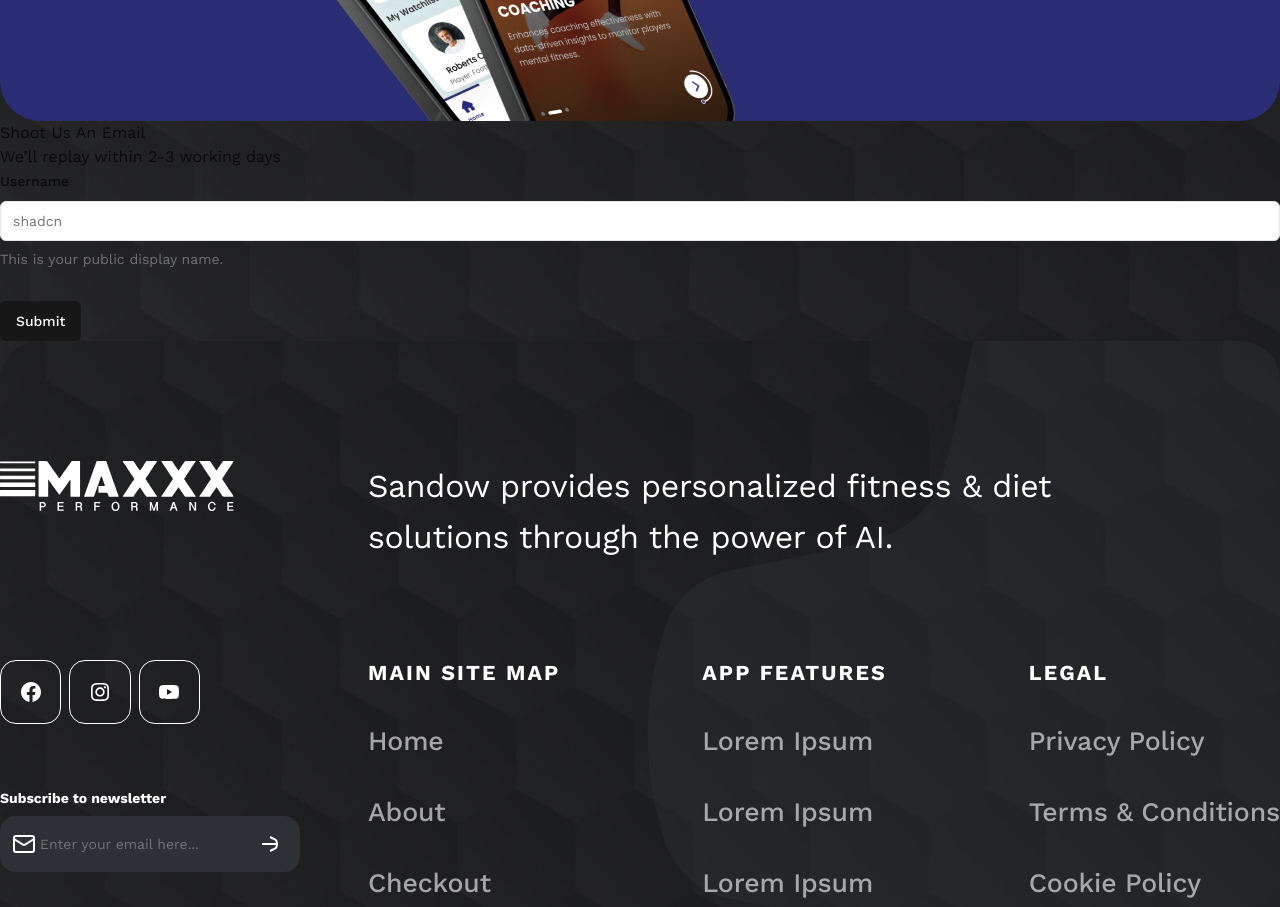
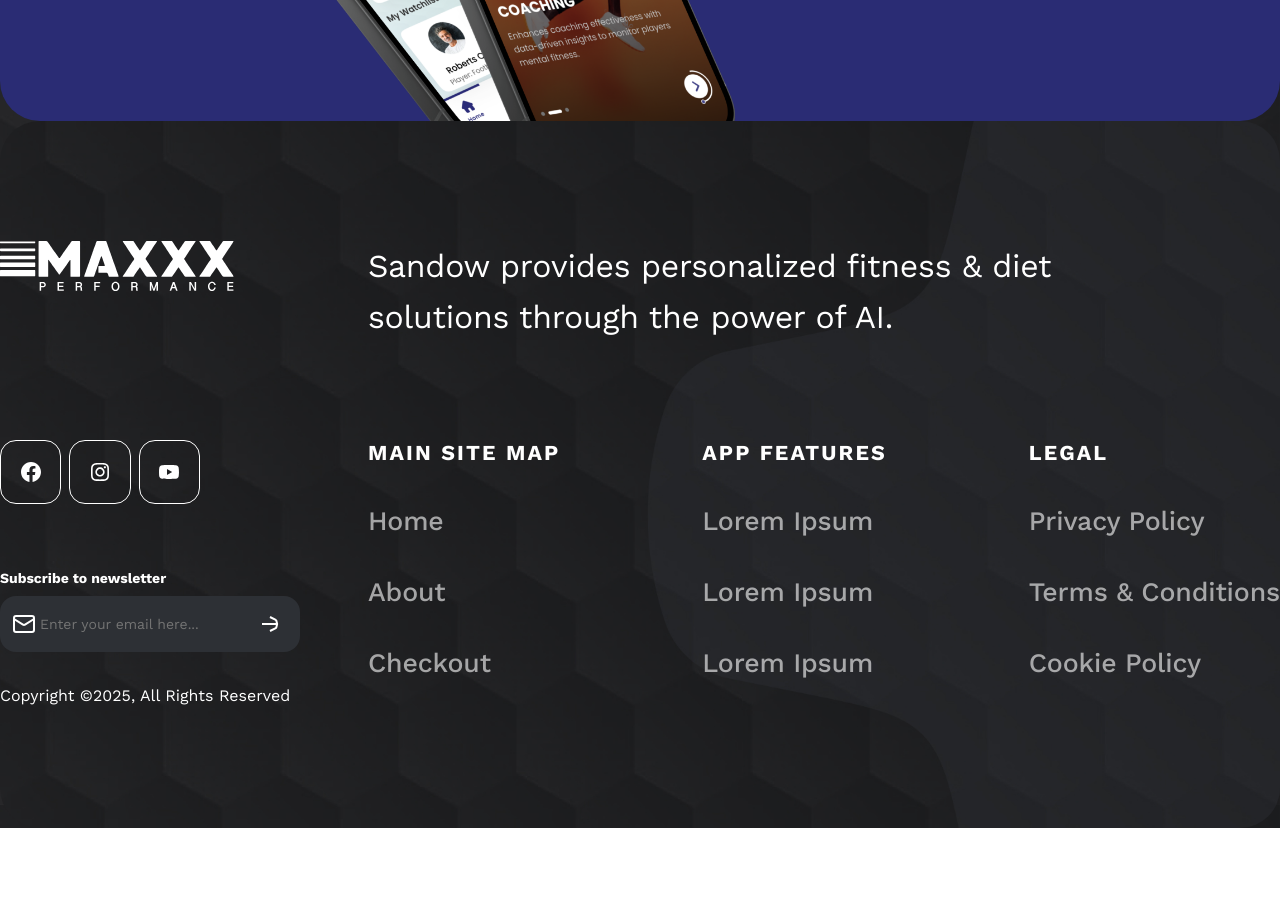
Before and after one commit to mickeyminion14/shadcn-ui, a Next.js app: page /contact-us in a window 1280 px wide. Shown: the part 1480-2387 px from the top of the page. After the commit the page ends 2308 px from the top, so only its background shows below. Built offline with nearby package versions, Linux system fonts and the light colour scheme.

Commit message:
contact us

```diff
--- a/app/(marketing)/contact-us/_components/contact-form/contact.module.scss
+++ b/app/(marketing)/contact-us/_components/contact-form/contact.module.scss
@@ -1,3 +1,8 @@
-.contactForm {}
+.contactForm {
+    padding: 100px 0;
+}
 
-.contactFormContainer {}
+.contactFormContainer {
+    max-width: 700px;
+    margin: o auto;
+}
--- a/app/(marketing)/contact-us/page.tsx
+++ b/app/(marketing)/contact-us/page.tsx
@@ -9,7 +9,7 @@ const ContactUs = () => {
       <HeroSection />
       {/* <LocationMap /> */}
       <GetStarted />
-      <ContactForm />
+      {/* <ContactForm /> */}
     </div>
   );
 };
```
